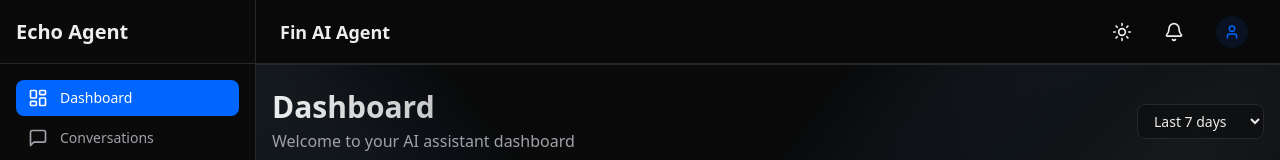
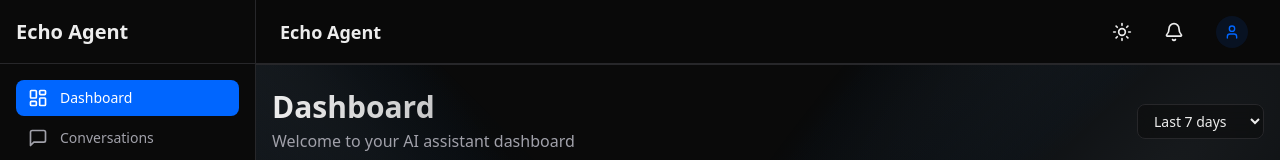
Before and after one commit to Arjunhg/echo, a Next.js app: page /dashboard in a window 1280 px wide. Shown: the top 160 px of the page. Built offline with nearby package versions, Linux system fonts and the light colour scheme.

Commit message:
(feat): Final Commit

```diff
--- a/src/app/layout.jsx
+++ b/src/app/layout.jsx
@@ -12,7 +12,7 @@ const inter = Inter({
 });
 
 export const metadata = {
-  title: "Fin AI Agent | Intercom",
+  title: "Echo Agent",
   description: "AI Assistant that helps users with their questions",
 };
 
--- a/src/components/Layout/Header.jsx
+++ b/src/components/Layout/Header.jsx
@@ -47,7 +47,7 @@ export default function Header() {
           >
             <Menu className="h-5 w-5" />
           </button>
-          <h1 className="text-lg font-semibold">Fin AI Agent</h1>
+          <h1 className="text-lg font-semibold">Echo Agent</h1>
         </div>
 
         <div className="flex items-center gap-4">
```
